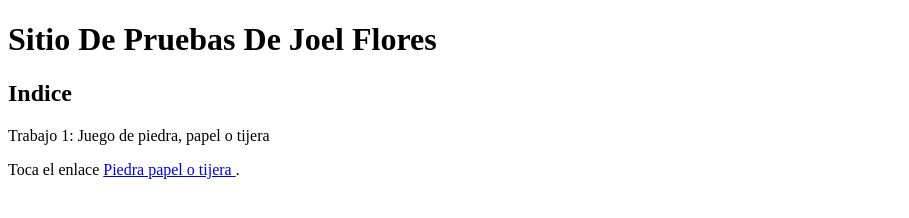
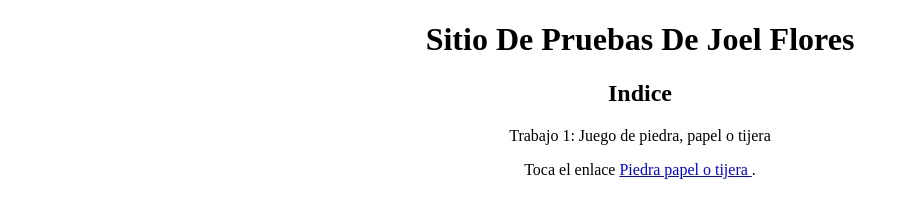
Before and after one commit to JoelFloresdp/JoelFloresdp.github.io, a plain HTML site: page index.html in a window 1280 px wide. Shown: the whole page, without its empty margins (0-909 px from the left). Drawn offline with Linux system fonts and the light colour scheme.

Commit message:
Update index.html

```diff
--- a/index.html
+++ b/index.html
@@ -5,14 +5,14 @@
   <title> Sitio De Pruebas De Joel Flores </title>
   </head>
 <body>
-<h1 > Sitio De Pruebas De Joel Flores </h1>
-<h2 > Indice </h2>
-<p>
+<center> <h1 > Sitio De Pruebas De Joel Flores </h1> </center>
+<center> <h2 > Indice </h2> </center>
+<p> <center>
   Trabajo 1: Juego de piedra, papel o tijera
   </p>
   <p>
   Toca el enlace
-  <a href="piedrapapelotijera.html"> Piedra papel o tijera </a>.
+  <a href="piedrapapelotijera.html"> Piedra papel o tijera </a>. </center>
 </p>
 
 
```
